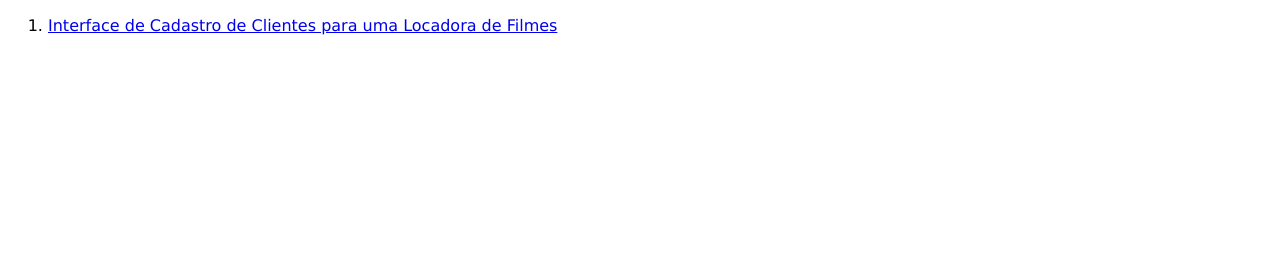
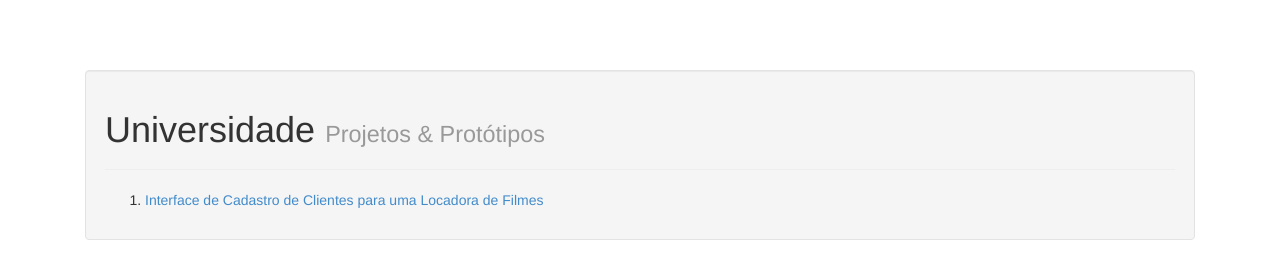
Before and after one commit to gpedro/faculdade, a plain HTML site: page index.html in a window 1280 px wide. Drawn offline with nearby package versions, Linux system fonts and the light colour scheme.

Commit message:
Isolando Bootstrap para se tornar reutilizável em qualquer página dentro deste repositório

```diff
--- a/index.html
+++ b/index.html
@@ -3,10 +3,27 @@
 <head>
 	<meta charset="UTF-8">
 	<title>Projetos & Protótipos @ Universidade</title>
+	<link rel="stylesheet" href="assets/css/bootstrap.min.css">
+	<style type="text/css">
+		body { margin-top: 70px; }
+	</style>
 </head>
-<body style="font-family: Verdana;">
-	<ol>
-		<li><a href="http://gpedro.github.io/faculdade/CadastroClientes/">Interface de Cadastro de Clientes para uma Locadora de Filmes</a></li>
-	</ol>
+<body>
+	<div class="container">
+		<div class="col-md-12">
+			<div class="well">
+				<div class="page-header" style="margin-top: 0px;">
+					<h1>Universidade <small>Projetos & Protótipos</small></h1>
+				</div>
+				<ol>
+					<li><a href="http://gpedro.github.io/faculdade/CadastroClientes/">Interface de Cadastro de Clientes para uma Locadora de Filmes</a></li>
+				</ol>
+			</div>
+		</div>
+	</div>
+	<!-- jQuery (necessary for Bootstrap's JavaScript plugins) -->
+	<script src="https://code.jquery.com/jquery.js"></script>
+	<!-- Include all compiled plugins (below), or include individual files as needed -->
+	<script src="assets/js/bootstrap.js"></script>
 </body>
 </html>
```
Also changed, not shown: CadastroClientes/index.html (+2 -2 lines).
